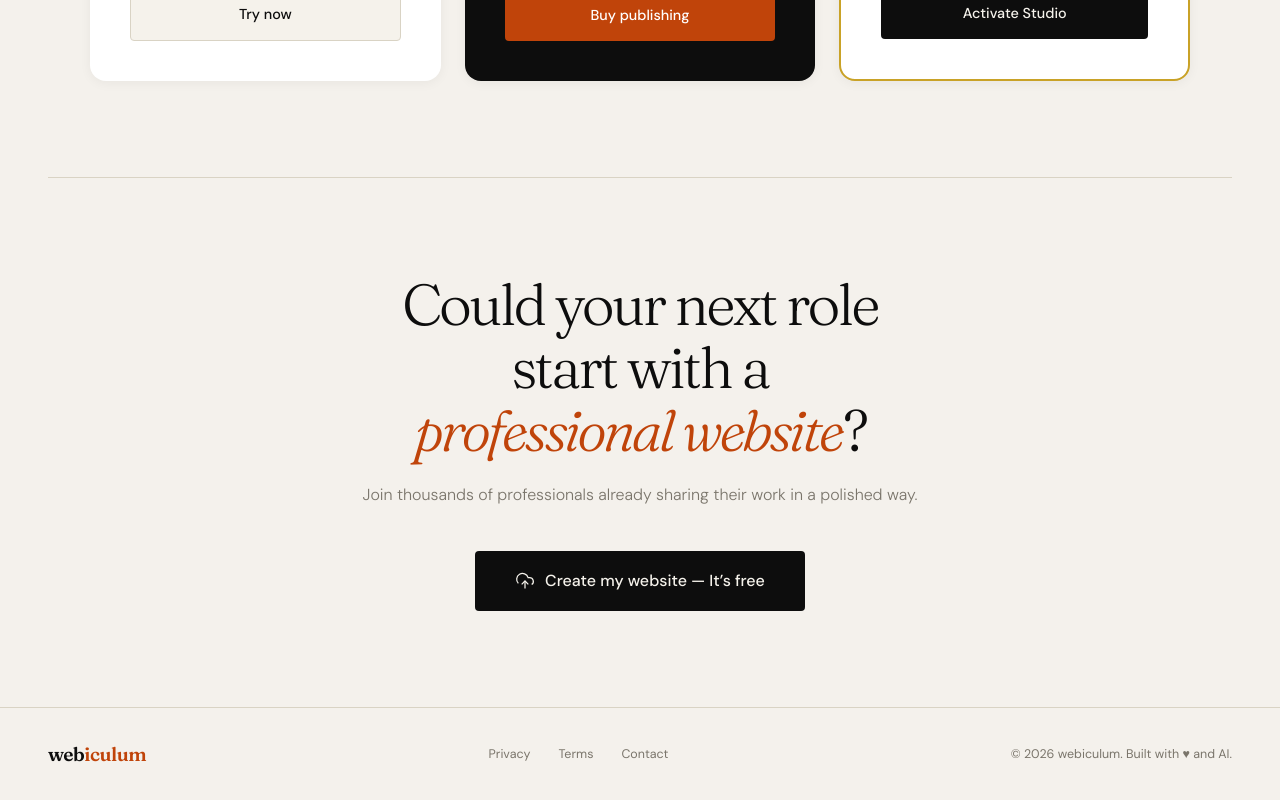
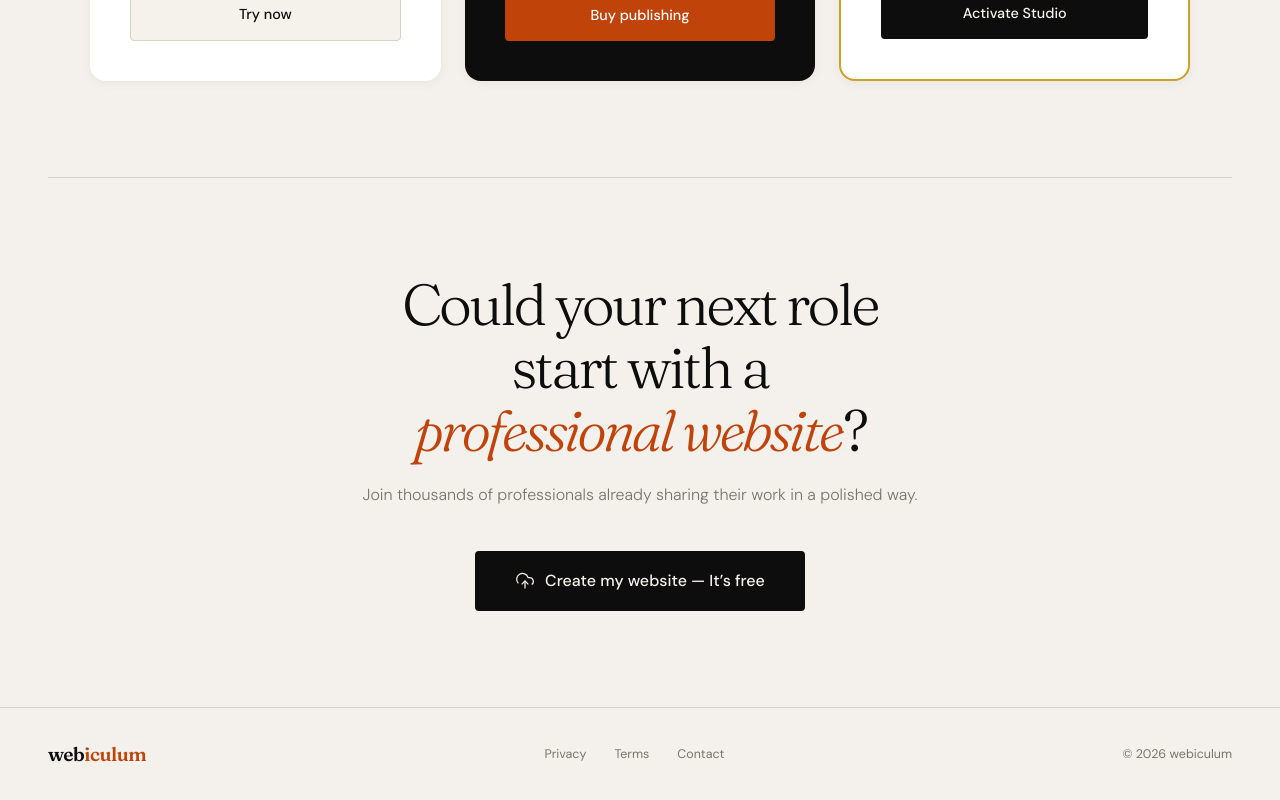
Before and after one commit to sergiofer777/CVFolio, a Next.js app: page / in a window 1280 px wide. Shown: the part 3087-3887 px from the top of the page. Built offline with nearby package versions, Linux system fonts and the light colour scheme; no server answers.

Commit message:
Remove landing footer tagline

```diff
--- a/app/page.tsx
+++ b/app/page.tsx
@@ -716,7 +716,7 @@ export default function LandingPage() {
           </Link>
         </div>
         <div className="text-[0.78rem] text-[var(--muted-color)]">
-          © {new Date().getFullYear()} webiculum. {isEn ? "Built with ♥ and AI." : "Hecho con ♥ y IA."}
+          © {new Date().getFullYear()} webiculum
         </div>
       </footer>
     </div>
```
